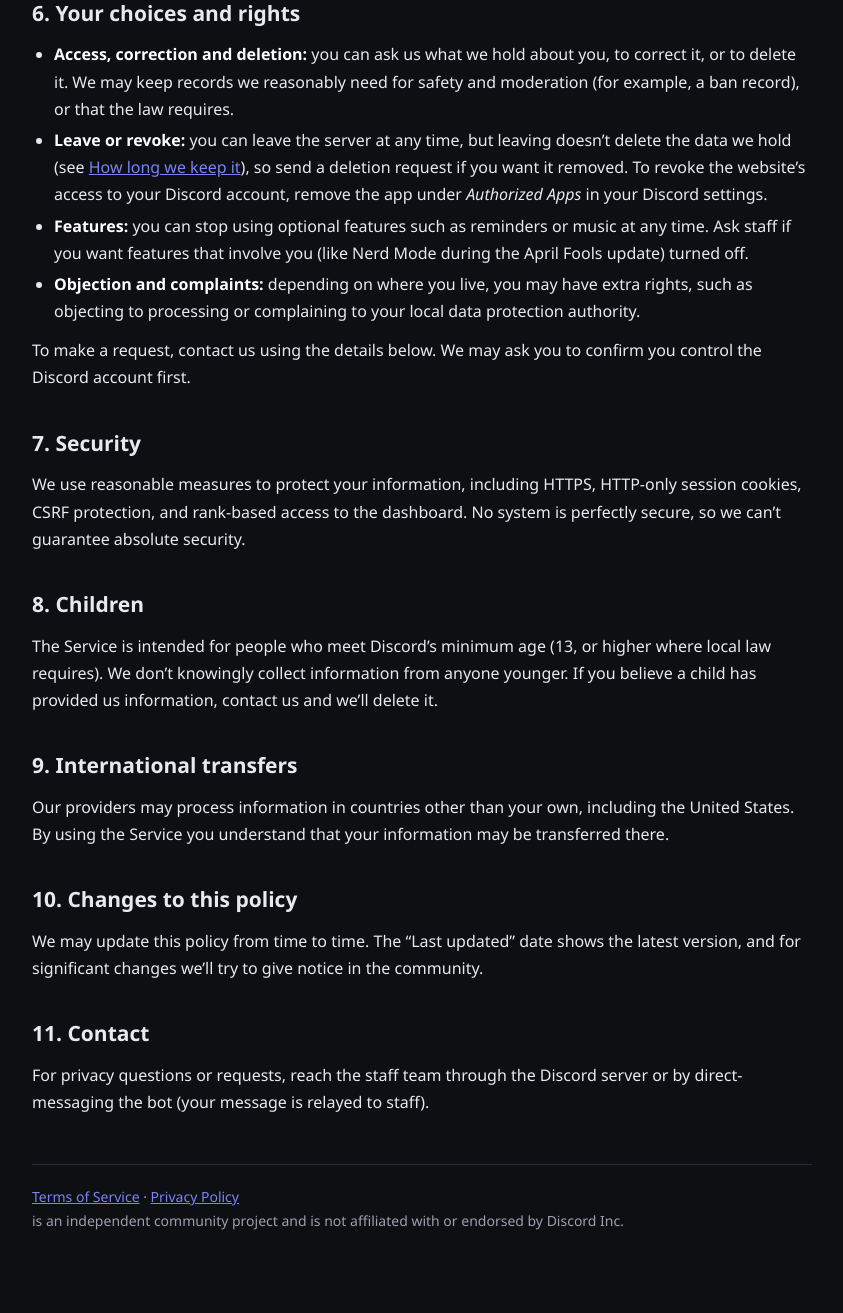
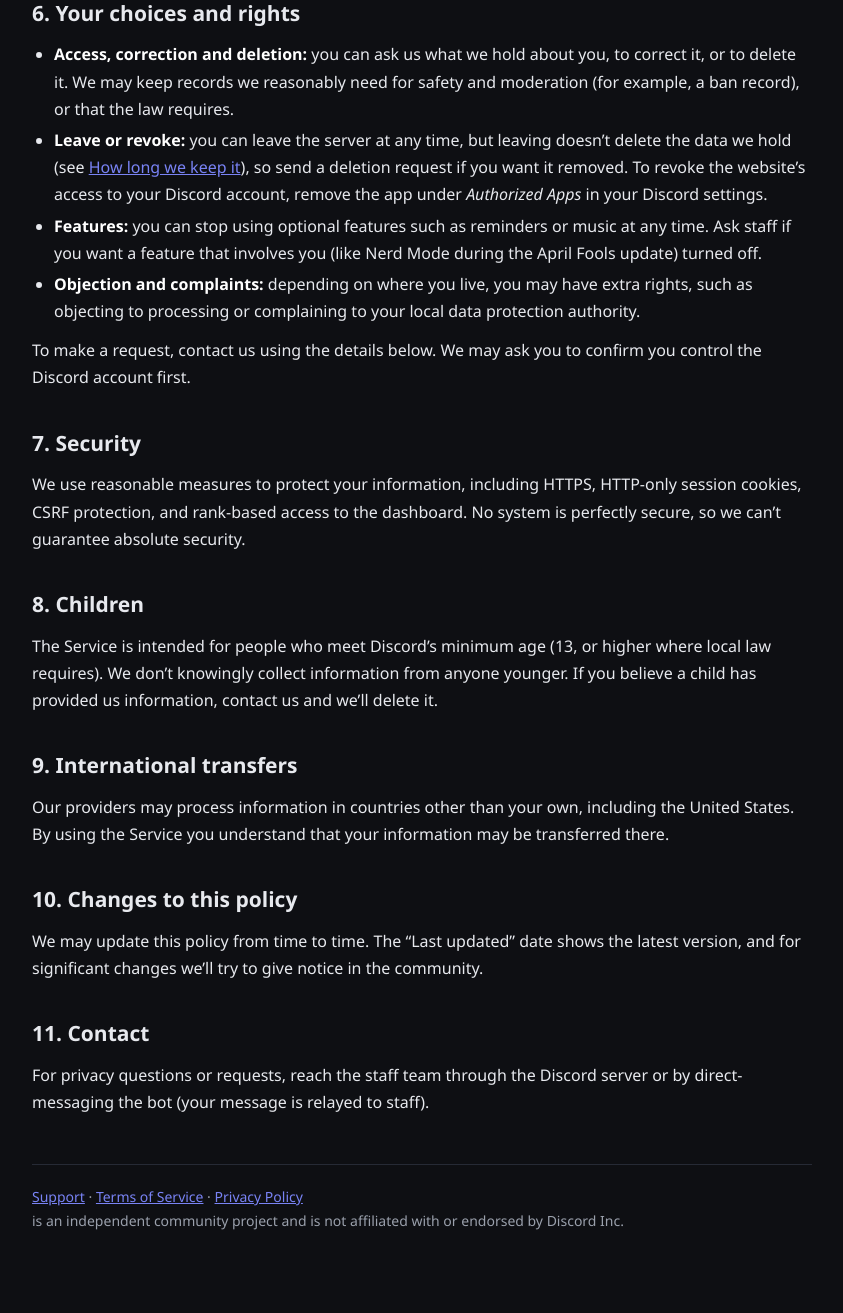
Before and after one commit to troopercody1/osqarek, a Node server app: page /privacy in a window 1280 px wide. Shown: the part 4351-5664 px from the top of the page, without its empty margins (218-1061 px from the left). Run offline with Node 20, Linux system fonts and the light colour scheme; some libraries are stand-ins or nearby versions.

Commit message:
Add support link to privacy policy footer

```diff
--- a/views/privacy.ejs
+++ b/views/privacy.ejs
@@ -68,6 +68,7 @@
 <body>
 <div class="wrap">
     <nav class="topnav">
+        <a href="/support">Support</a>
         <a href="/terms">Terms of Service</a>
         <a class="active" href="/privacy">Privacy Policy</a>
     </nav>
@@ -266,7 +267,7 @@
         <ul>
             <li><strong>Access, correction and deletion:</strong> you can ask us what we hold about you, to correct it, or to delete it. We may keep records we reasonably need for safety and moderation (for example, a ban record), or that the law requires.</li>
             <li><strong>Leave or revoke:</strong> you can leave the server at any time, but leaving doesn’t delete the data we hold (see <a href="#retention">How long we keep it</a>), so send a deletion request if you want it removed. To revoke the website’s access to your Discord account, remove the app under <em>Authorized Apps</em> in your Discord settings.</li>
-            <li><strong>Features:</strong> you can stop using optional features such as reminders or music at any time. Ask staff if you want features that involve you (like Nerd Mode during the April Fools update) turned off.</li>
+            <li><strong>Features:</strong> you can stop using optional features such as reminders or music at any time. Ask staff if you want a feature that involves you (like Nerd Mode during the April Fools update) turned off.</li>
             <li><strong>Objection and complaints:</strong> depending on where you live, you may have extra rights, such as objecting to processing or complaining to your local data protection authority.</li>
         </ul>
         <p>To make a request, contact us using the details below. We may ask you to confirm you control the Discord account first.</p>
@@ -316,7 +317,7 @@
     </section>
 
     <footer>
-        <a href="/terms">Terms of Service</a> · <a href="/privacy">Privacy Policy</a>
+        <a href="/support">Support</a> · <a href="/terms">Terms of Service</a> · <a href="/privacy">Privacy Policy</a>
         <br>
         <%= botName %> is an independent community project and is not affiliated with or endorsed by Discord Inc.
     </footer>
```
